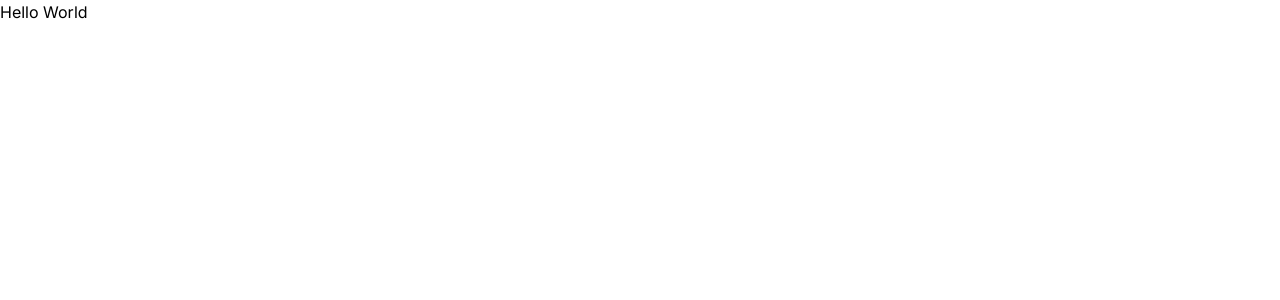
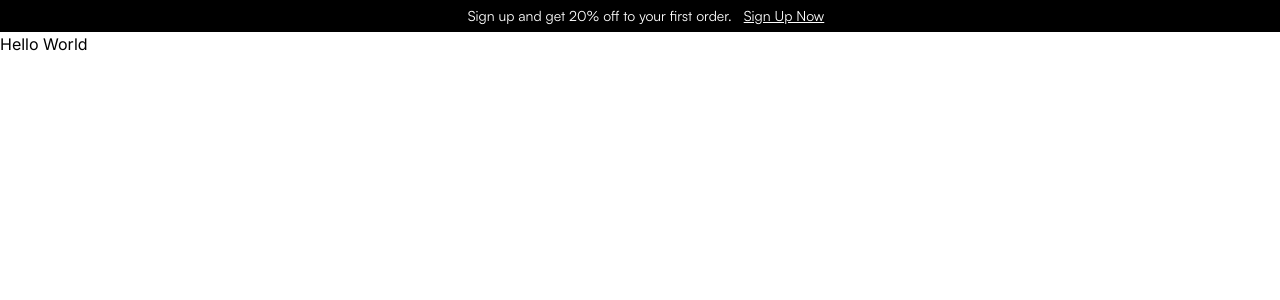
Before and after one commit to srinivas-pradhan/nextjs14-shopco-ecommerce, a Next.js app: page / in a window 1280 px wide. Shown: the top 300 px of the page. Built offline with nearby package versions, Linux system fonts and the light colour scheme.

Commit message:
Upload local fonts and add OfferBar code

```diff
--- a/app/(root)/layout.tsx
+++ b/app/(root)/layout.tsx
@@ -1,12 +1,16 @@
 import type { Metadata } from 'next'
 import { Inter } from 'next/font/google'
+
+import ClientOnly from '@/components/ClientOnly';
+import OfferBar from '@/components/OfferBar';
+
 import '../globals.css'
 
 const inter = Inter({ subsets: ['latin'] })
 
 export const metadata: Metadata = {
-  title: 'Create Next App',
-  description: 'Generated by create next app',
+  title: 'SHOP.CO',
+  description: 'Shop Latest Fashions.',
 }
 
 export default function RootLayout({
@@ -16,7 +20,12 @@ export default function RootLayout({
 }) {
   return (
     <html lang="en">
-      <body className={inter.className}>{children}</body>
+      <body className={inter.className}>
+        <ClientOnly>
+          <OfferBar/>
+          {children}
+        </ClientOnly>
+      </body>
     </html>
   )
 }
--- a/app/globals.css
+++ b/app/globals.css
@@ -1,3 +1,8 @@
 @tailwind base;
 @tailwind components;
 @tailwind utilities;
+
+@font-face {
+    font-family: "satoshi";
+    src: url("../public/fonts/Satoshi-Regular.otf");
+}
--- /dev/null
+++ b/components/ClientOnly.tsx
@@ -0,0 +1,29 @@
+'use client';
+
+import { useEffect, useState } from "react";
+
+interface ClientOnlyProps {
+    children: React.ReactNode;
+}
+
+const ClientOnly: React.FC<ClientOnlyProps> = ({
+    children
+}) => {
+    const [hasMounted, setHasMounted] = useState(false);
+
+    useEffect(() => {
+        setHasMounted(true);
+    }, []);
+
+    if(!hasMounted) {
+        return null;
+    }
+
+    return (
+        <>
+            {children}
+        </>
+    );
+}
+
+export default ClientOnly;
--- /dev/null
+++ b/components/OfferBar.tsx
@@ -0,0 +1,11 @@
+'use client';
+
+const OfferBar = () => {
+    return (
+        <div className="h-8 w-full bg-black text-white md:text-sm text-xs font-satoshi flex items-center justify-center">
+            <p className="px-3">Sign up and get 20% off to your first order.</p><a href='/' className="underline">Sign Up Now</a>
+        </div>
+    );
+}
+
+export default OfferBar;
--- a/tailwind.config.ts
+++ b/tailwind.config.ts
@@ -7,6 +7,9 @@ const config: Config = {
     './app/**/*.{js,ts,jsx,tsx,mdx}',
   ],
   theme: {
+    fontFamily: {
+      'satoshi': ["satoshi"]
+    },
     extend: {
       backgroundImage: {
         'gradient-radial': 'radial-gradient(var(--tw-gradient-stops))',
```
Also changed, not shown: package.json (+4 -4 lines), public/fonts/Satoshi-Regular.otf (added).
